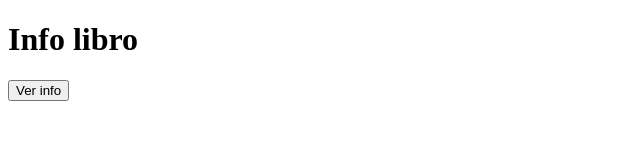
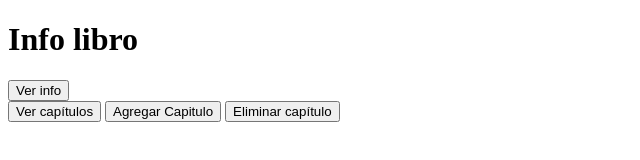
Before and after one commit to erickha16/web-e-js-desde-cero, a plain HTML site: page 6-objects/index.html in a window 1280 px wide. Shown: the whole page, without its empty margins (0-640 px from the left). Drawn offline with Linux system fonts and the light colour scheme.

Commit message:
objects-reto

```diff
--- a/6-objects/app.js
+++ b/6-objects/app.js
@@ -54,16 +54,57 @@ const libro = {
   autor: "Travis Langley",
   anio: 2016,
   estado: "disponible",
+  capitulos: [],
 
   descripcion: function () {
     return `Libro titulado ${this.titulo}, escrito por ${this.autor} en el año ${this.anio}. El estado es: ${this.estado}.`;
   },
+
+  addCap: function (newCap) {
+    this.capitulos.push(newCap);
+  },
+  popCap: function () {
+    this.capitulos.pop();
+  },
 };
 
 console.log(libro.descripcion());
-
 const cajaTexto = document.getElementById("infoLibro");
+const cajaCapitulos = document.getElementsByClassName("capitulos")[0];
 
 function imprimir() {
   cajaTexto.innerText = libro.descripcion();
 }
+function verCaps() {
+  //Limpiamos el contenido de los capítulos
+  const { capitulos } = libro;
+
+  if (capitulos.length == 0) {
+    let p = document.createElement("p");
+    p.innerHTML = "Aún no hay capítulos registrados";
+    cajaCapitulos.appendChild(p);
+  } else {
+    cajaCapitulos.innerHTML = "";
+
+    //For para mostrar los capítulos
+    for (let i = 0; i < capitulos.length; i++) {
+      //Creamos el elemento li que agregaremos
+      let li = document.createElement("li");
+      // li.id = i + 1;
+      li.innerHTML = `${i + 1}.- ${capitulos[i]}`;
+
+      //Agregamos a la caja
+      cajaCapitulos.appendChild(li);
+    }
+  }
+}
+function addCap() {
+  let cap = prompt("Ingresa el nombre del nuevo capítulo");
+  libro.addCap(cap);
+  alert("Libro agregado con éxito!");
+}
+
+function deleteCap() {
+  libro.popCap();
+  alert("Se ha eliminado el úlitmo capítulo del libro exitosamente");
+}
--- a/6-objects/index.html
+++ b/6-objects/index.html
@@ -13,6 +13,14 @@
     <h1>Info libro</h1>
     <p id="infoLibro"></p>
     <button onclick="imprimir()">Ver info</button>
+    <div class="btnSection">
+        <button onclick="verCaps()">Ver capítulos</button>
+        <button onclick="addCap()">Agregar Capitulo</button>
+        <button onclick="deleteCap()">Eliminar capítulo</button>
+    </div>
+    <div class="capitulos">
+
+    </div>
     <script src="./app.js"></script>
 </body>
 
```
